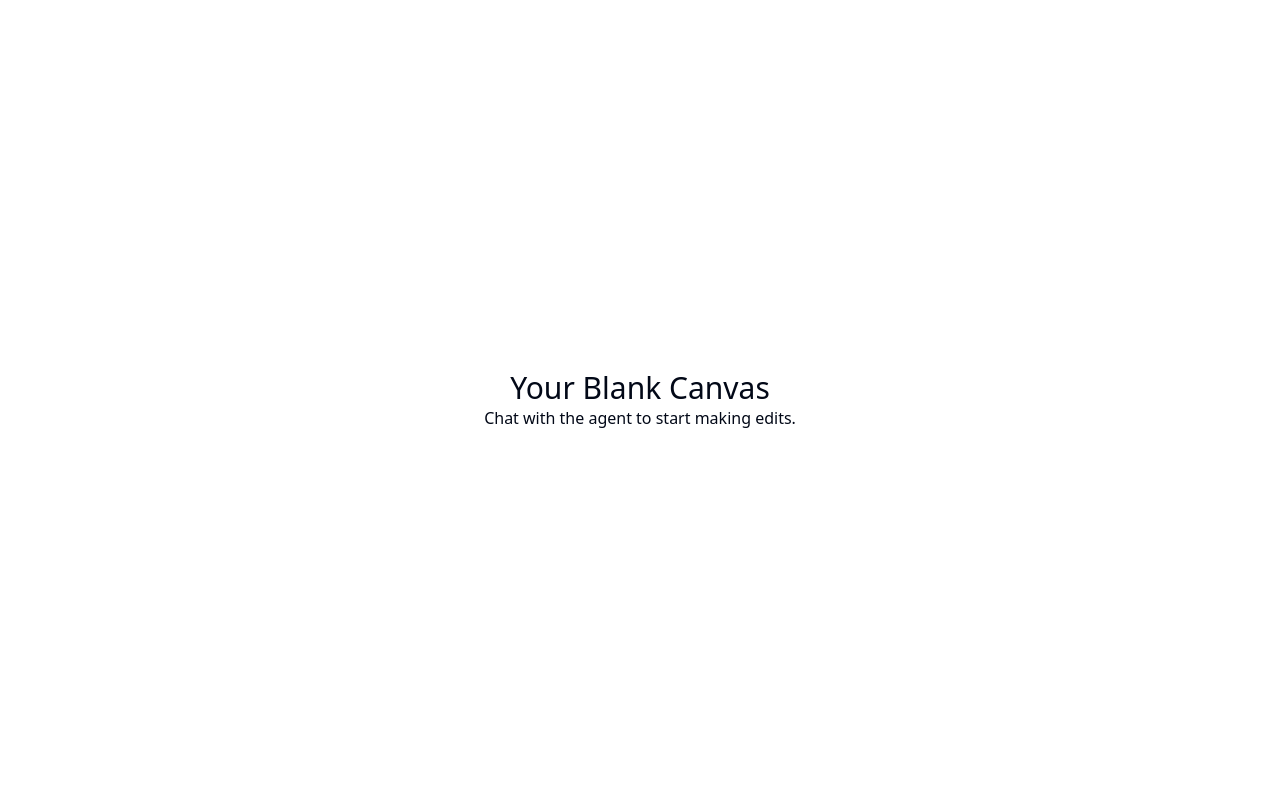
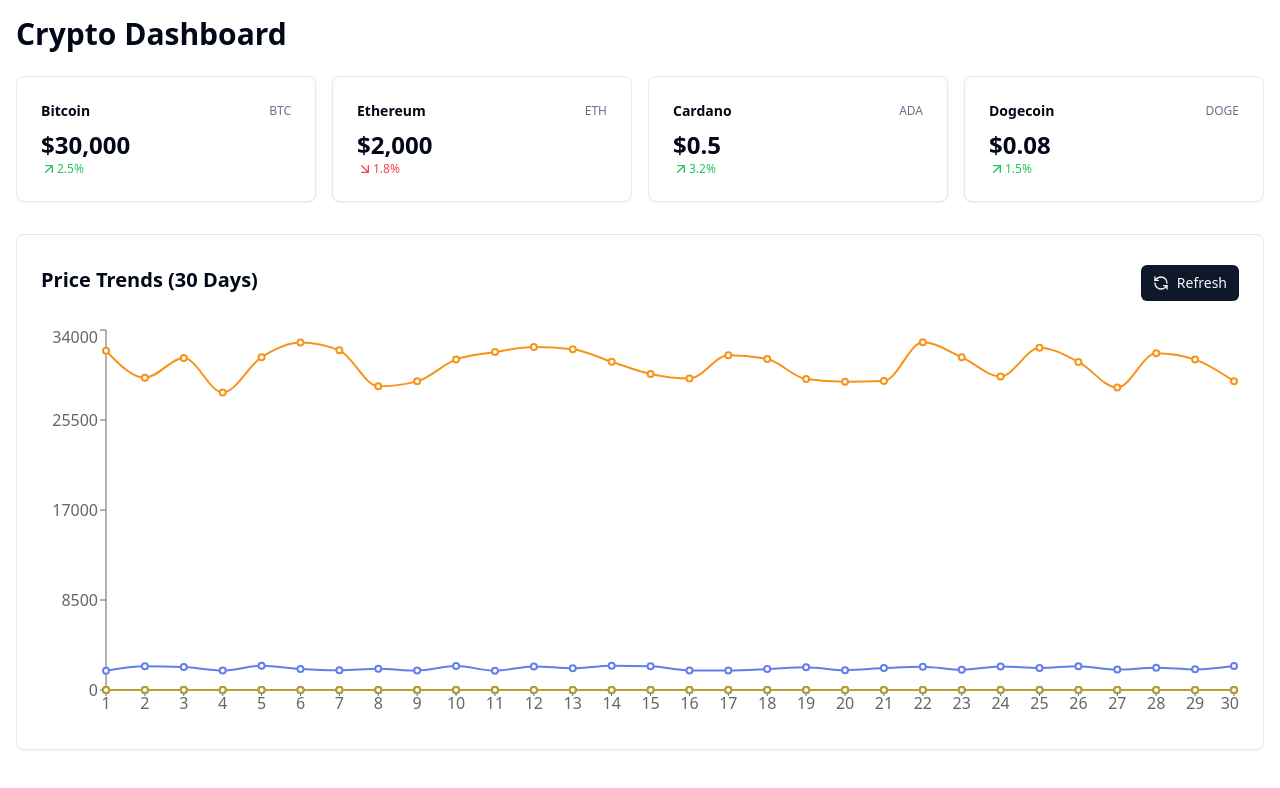
Before and after one commit to GPT-Engineer-App-Dev/crypto-dashboard-metrics, a React (Vite) app: page / in a window 1280 px wide. Shown: the top 788 px of the page. Built offline with nearby package versions, Linux system fonts and the light colour scheme.

Commit message:
GPT Engineer Update

```diff
--- a/src/pages/Index.jsx
+++ b/src/pages/Index.jsx
@@ -1,14 +1,82 @@
-// Update this page (the content is just a fallback if you fail to update the page)
+import React, { useState, useEffect } from 'react';
+import { LineChart, Line, XAxis, YAxis, Tooltip, ResponsiveContainer } from 'recharts';
+import { Card, CardHeader, CardContent } from '@/components/ui/card';
+import { Button } from '@/components/ui/button';
+import { ArrowUpRight, ArrowDownRight, RefreshCcw } from 'lucide-react';
 
-const Index = () => {
+const cryptoData = [
+  { name: 'Bitcoin', symbol: 'BTC', price: 30000, change: 2.5 },
+  { name: 'Ethereum', symbol: 'ETH', price: 2000, change: -1.8 },
+  { name: 'Cardano', symbol: 'ADA', price: 0.5, change: 3.2 },
+  { name: 'Dogecoin', symbol: 'DOGE', price: 0.08, change: 1.5 },
+];
+
+const generateChartData = () => {
+  return [...Array(30)].map((_, i) => ({
+    day: i + 1,
+    BTC: Math.random() * 5000 + 28000,
+    ETH: Math.random() * 500 + 1800,
+    ADA: Math.random() * 0.2 + 0.4,
+    DOGE: Math.random() * 0.05 + 0.05,
+  }));
+};
+
+const MetricCard = ({ name, symbol, price, change }) => (
+  <Card className="w-full">
+    <CardHeader className="flex flex-row items-center justify-between space-y-0 pb-2">
+      <h3 className="font-bold text-sm">{name}</h3>
+      <span className="text-xs text-muted-foreground">{symbol}</span>
+    </CardHeader>
+    <CardContent>
+      <div className="text-2xl font-bold">${price.toLocaleString()}</div>
+      <p className={`text-xs ${change >= 0 ? 'text-green-500' : 'text-red-500'} flex items-center`}>
+        {change >= 0 ? <ArrowUpRight size={16} /> : <ArrowDownRight size={16} />}
+        {Math.abs(change)}%
+      </p>
+    </CardContent>
+  </Card>
+);
+
+const CryptoDashboard = () => {
+  const [chartData, setChartData] = useState(generateChartData());
+
+  const refreshData = () => {
+    setChartData(generateChartData());
+  };
+
   return (
-    <div className="flex-grow flex justify-center items-center">
-      <div className="text-center">
-        <h1 className="text-3xl">Your Blank Canvas</h1>
-        <p>Chat with the agent to start making edits.</p>
+    <div className="container mx-auto p-4">
+      <h1 className="text-3xl font-bold mb-6">Crypto Dashboard</h1>
+      <div className="grid grid-cols-1 md:grid-cols-2 lg:grid-cols-4 gap-4 mb-8">
+        {cryptoData.map((crypto) => (
+          <MetricCard key={crypto.symbol} {...crypto} />
+        ))}
       </div>
+      <Card className="mb-8">
+        <CardHeader className="flex flex-row items-center justify-between">
+          <h2 className="text-xl font-semibold">Price Trends (30 Days)</h2>
+          <Button onClick={refreshData} size="sm">
+            <RefreshCcw className="mr-2 h-4 w-4" /> Refresh
+          </Button>
+        </CardHeader>
+        <CardContent>
+          <div className="h-[400px]">
+            <ResponsiveContainer width="100%" height="100%">
+              <LineChart data={chartData}>
+                <XAxis dataKey="day" />
+                <YAxis />
+                <Tooltip />
+                <Line type="monotone" dataKey="BTC" stroke="#f7931a" strokeWidth={2} />
+                <Line type="monotone" dataKey="ETH" stroke="#627eea" strokeWidth={2} />
+                <Line type="monotone" dataKey="ADA" stroke="#0033ad" strokeWidth={2} />
+                <Line type="monotone" dataKey="DOGE" stroke="#ba9f33" strokeWidth={2} />
+              </LineChart>
+            </ResponsiveContainer>
+          </div>
+        </CardContent>
+      </Card>
     </div>
   );
 };
 
-export default Index;
+export default CryptoDashboard;
```
